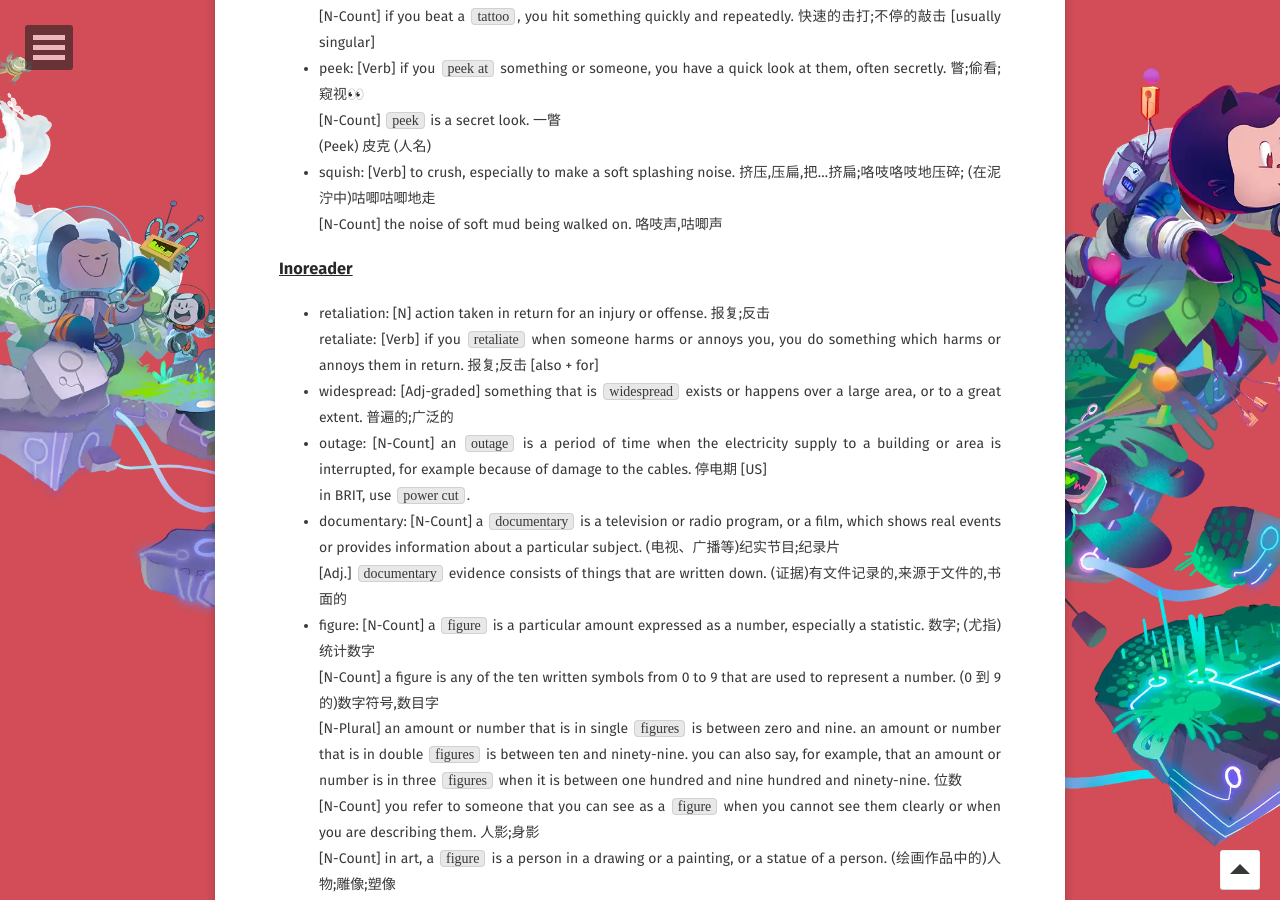
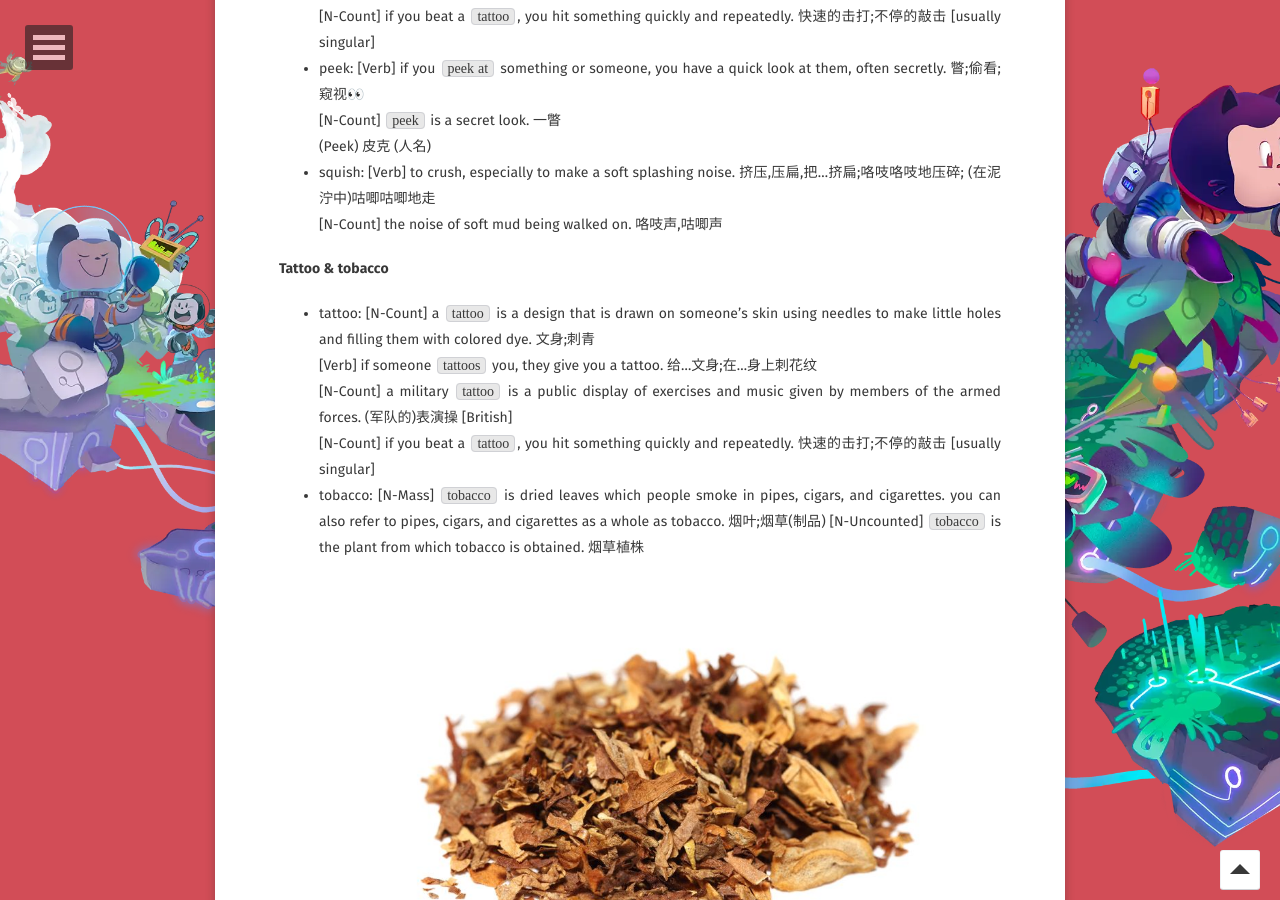
Before and after one commit to WebPavel/WebPavel.github.io, a Jekyll site: the page built from _posts/2026-10-14-daily-English-learning-(Part-2).md, in a window 1280 px wide and 900 px high, scrolled down 15342 px. Built offline with Jekyll 4.4.1, drawn with Linux system fonts in a browser that asks for light colours; some web fonts are replaced; comment, search, counter and statistics services are not loaded; some of the changed text lies outside the part shown.

Commit message:
feat: updates on daily English learning (Part 2)

```diff
--- a/_posts/2026-10-14-daily-English-learning-(Part-2).md
+++ b/_posts/2026-10-14-daily-English-learning-(Part-2).md
@@ -266,6 +266,16 @@ learned from [ChatGPT](https://chatgpt.com/) in Singapore.
 - squish: [Verb] to crush, especially to make a soft splashing noise. 挤压,压扁,把...挤扁;咯吱咯吱地压碎; (在泥泞中)咕唧咕唧地走<br/>
  [N-Count] the noise of soft mud being walked on. 咯吱声,咕唧声
 
+#### Tattoo & tobacco
+
+- tattoo: [N-Count] a `tattoo` is a design that is drawn on someone's skin using needles to make little holes and filling them with colored dye. 文身;刺青<br/>
+ [Verb] if someone `tattoos` you, they give you a tattoo. 给...文身;在...身上刺花纹<br/>
+ [N-Count] a military `tattoo` is a public display of exercises and music given by members of the armed forces. (军队的)表演操 [British]<br/>
+ [N-Count] if you beat a `tattoo`, you hit something quickly and repeatedly. 快速的击打;不停的敲击 [usually singular]
+- tobacco: [N-Mass] `tobacco` is dried leaves which people smoke in pipes, cigars, and cigarettes. you can also refer to pipes, cigars, and cigarettes as a whole as tobacco. 烟叶;烟草(制品)
+ [N-Uncounted] `tobacco` is the plant from which tobacco is obtained. 烟草植株<br/>
+ ![tobacco_83031454.jpg](/assets/tw/tobacco_83031454.jpg)
+
 ### [Inoreader](https://www.innoreader.com/)
 
 - retaliation: [N] action taken in return for an injury or offense. 报复;反击<br/>
```
Also changed, not shown: assets/tw/tobacco_83031454.jpg (added).
